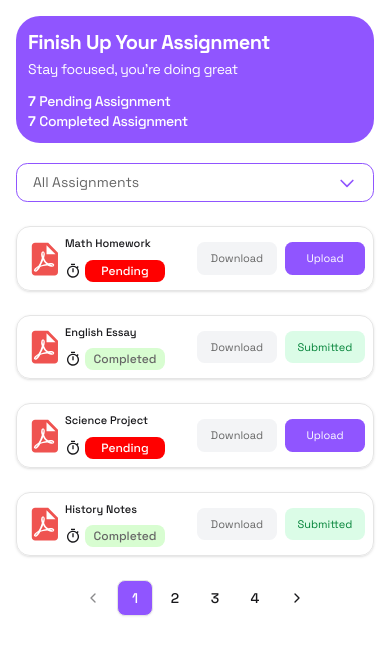
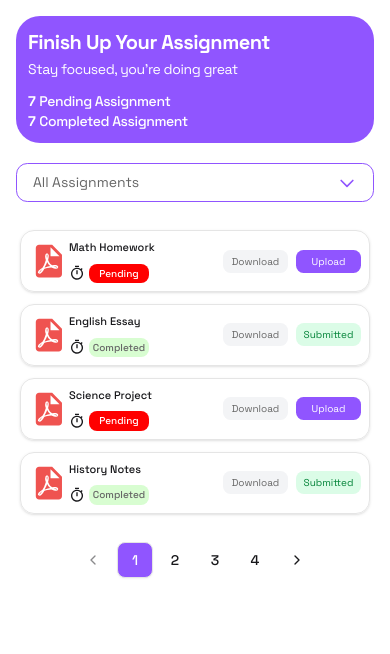
Before and after one commit to Ezekiel-Faith/Smart-School, a React (Vite) app in the folder student-dashboard-frontend/: page / in a window 390 px wide. Shown: the top 654 px of the page. Built offline with nearby package versions, Linux system fonts and the light colour scheme.

Commit message:
corection redo done

```diff
--- a/student-dashboard-frontend/src/components/myComponents/AssignmentPage.jsx
+++ b/student-dashboard-frontend/src/components/myComponents/AssignmentPage.jsx
@@ -6,7 +6,7 @@ import { Badge } from "../ui/badge";
 import { MdOutlineTimer } from "react-icons/md";
 import Pdf from "../../assets/Frame.svg";
 import UploadModal from "./UploadModal";
-
+import "@/components/util/css/breakpoint.css";
 const ITEMS_PER_PAGE = 4;
 
 const AssignmentPage = ({ assignments = [], onAssignmentCompleted }) => {
@@ -34,11 +34,11 @@ const AssignmentPage = ({ assignments = [], onAssignmentCompleted }) => {
         }}
       />
 
-      <div className="flex flex-col md:gap-[32px] gap-6">
+      <div className="flex flex-col md:gap-[32px] gap-6 holderCss">
         {currentAssignments.map((a) => (
           <div
             key={a.id}
-            className="lg:p-5 md:p-4 p-2 border rounded-xl shadow-sm flex justify-between items-center "
+            className="lg:p-5 md:p-4 p-2 border rounded-xl shadow-sm flex justify-between items-center max-h-[85px] md:min-h-[100px] lg:min-h-[120px]"
           >
             <div className="flex lg:gap-4 items-center ">
               <img
@@ -46,18 +46,18 @@ const AssignmentPage = ({ assignments = [], onAssignmentCompleted }) => {
                 alt="pdf icon"
                 className="w-10 h-10 md:h-auto md:w-auto"
               />
-              <div className="flex flex-col gap-2">
+              <div className="flex flex-col gap-2 ">
                 <h3 className="font-medium lg:text-[15.059px] md:text-[16px] text-[11px]">
                   {a.title}
                 </h3>
-                <aside className="flex lg:gap-3 md:gap-4 gap-1 items-center">
+                <aside className="flex lg:gap-3 md:gap-4 gap-1 items-center ">
                   <MdOutlineTimer />
                   {a.status === "pending" ? (
-                    <Badge className="bg-(--color-project-red) text-white md:text-[15px] w-[80px]">
+                    <Badge className="bg-(--color-project-red) text-white md:text-[15px] w-[80px] badgeCss">
                       Pending
                     </Badge>
                   ) : (
-                    <Badge className="bg-(--color-project-green) text-(--color-darkgray) md:text-[15px] w-[80px]">
+                    <Badge className="bg-(--color-project-green) text-(--color-darkgray) md:text-[15px] w-[80px] badgeCss">
                       Completed
                     </Badge>
                   )}
@@ -65,14 +65,14 @@ const AssignmentPage = ({ assignments = [], onAssignmentCompleted }) => {
               </div>
             </div>
 
-            <div className="flex lg:gap-3 gap-2 ">
+            <div className="flex lg:gap-3 gap-2 btnHolderCss">
               <button className="lg:px-[24.2px] lg:py-[11.116px] rounded-[7.53px] lg:w-[120px] md:w-[120px] w-[80px] bg-gray-100 text-(--color-darkgray) text-[11px] px-3 py-2 lg:text-[15.059px] md:text-[16px] hover:bg-gray-200">
                 Download
               </button>
 
               {a.status === "pending" ? (
                 <button
-                  className="lg:px-[22.6px] lg:py-[11.3px] rounded-[7.529px] lg:w-[120px] md:w-[120px] w-[80px] bg-(--color-purple) cursor-pointer text-white text-[11px] px-3 py-2 lg:text-[15.059px] md:text-[16px] hover:opacity-90"
+                  className="lg:px-[22.6px] lg:py-[11.3px] rounded-[7.529px] lg:w-[120px] md:w-[120px] w-[80px] bg-(--color-purple) cursor-pointer text-white text-[11px] px-3 py-2 lg:text-[15.059px] md:text-[16px] hover:opacity-90 buttonCss"
                   onClick={() => setSelectedAssignment(a)}
                 >
                   Upload
--- /dev/null
+++ b/student-dashboard-frontend/src/components/util/css/breakpoint.css
@@ -0,0 +1,40 @@
+/* ========== Smallest devices: 370px and below ========== */
+@media (max-width: 390px) {
+  /* Container holding assignments */
+  .holderCss {
+    gap: 12px !important; /* tighten spacing */
+    padding: 0.25rem !important; /* reduce padding */
+    /* align-items: center !important; */
+  }
+  .btnHolderCss {
+    align-self: center !important;
+  }
+
+  /* Badge (Pending/Completed) */
+  .badgeCss {
+    font-size: 10px !important;
+    width: 60px !important;
+    padding: 2px 4px !important;
+  }
+
+  /* Upload button (make sure it fits small screens) */
+  .buttonCss {
+    font-size: 10px !important;
+    width: 65px !important;
+    padding: 4px 6px !important;
+  }
+
+  /* Generic assignment card wrapper */
+  .holderCss > div {
+    flex-direction: row !important;
+    align-items: flex-start !important;
+    gap: 8px !important;
+  }
+
+  /* Make buttons stack properly */
+  .holderCss button {
+    font-size: 10px !important;
+    padding: 4px 6px !important;
+    width: 65px !important;
+  }
+}
```
